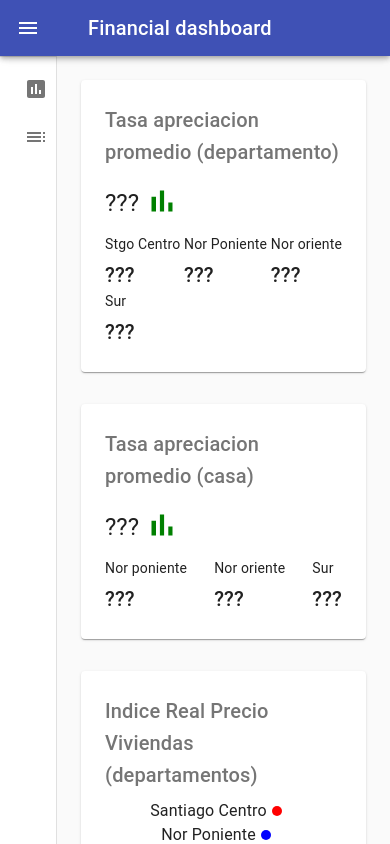
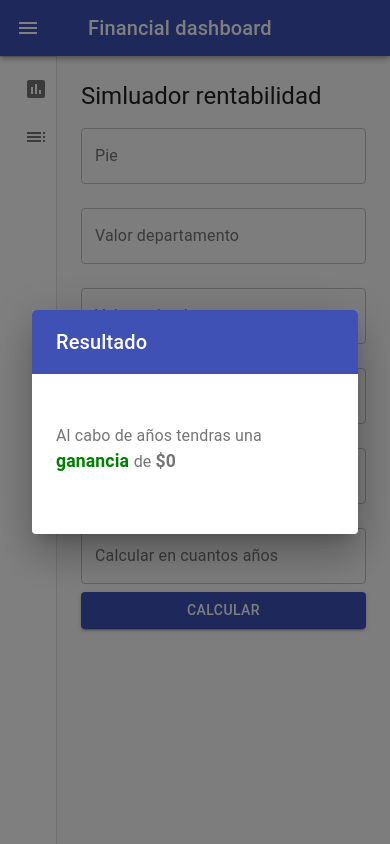
Before and after one commit to mopitz199/financial-app, a React (Create React App) app: page / in a window 390 px wide. Shown: the top 844 px of the page. Built offline with nearby package versions, Linux system fonts and the light colour scheme; no server answers.

Commit message:
chore(financial_app): adding icons to phone side view and styling the result modal of simulation

```diff
--- a/src/App.js
+++ b/src/App.js
@@ -103,7 +103,7 @@ export default function MiniDrawer() {
   const classes = useStyles();
   const theme = useTheme();
   const [open, setOpen] = React.useState(false);
-  const [currentPage, setCurrentPage] = React.useState(pages[0]);
+  const [currentPage, setCurrentPage] = React.useState(pages[1]);
 
   const [irpdData, setIrpdData] = useState([])
   const [nationalOfferData, setNationalOfferData] = useState([])
@@ -215,7 +215,7 @@ export default function MiniDrawer() {
                 <ListItemIcon className={classes.listItemIcon}>{page.icon}</ListItemIcon>
               </MediaQuery>
               <MediaQuery maxDeviceWidth={599}>
-                <ListItemIcon></ListItemIcon>
+                <ListItemIcon>{page.icon}</ListItemIcon>
               </MediaQuery>
               <ListItemText primary={page.title} />
             </ListItem>
--- a/src/components/simulador-rentabilidad-form.js
+++ b/src/components/simulador-rentabilidad-form.js
@@ -1,9 +1,10 @@
 import React from 'react';
-import { makeStyles } from '@material-ui/core/styles';
+import { makeStyles, useTheme } from '@material-ui/core/styles';
 import Grid from '@material-ui/core/Grid';
 import Typography from '@material-ui/core/Typography';
 import TextField from '@material-ui/core/TextField';
 import Button from '@material-ui/core/Button';
+import Box from '@material-ui/core/Box';
 
 import DialogTitle from '@material-ui/core/DialogTitle';
 import Dialog from '@material-ui/core/Dialog';
@@ -21,6 +22,10 @@ const useStyles = makeStyles(theme => ({
   },
   redText:{
     color: 'red'
+  },
+  importantText:{
+    fontSize: '1.1em',
+    fontWeight: '600'
   }
 }));
 
@@ -28,6 +33,7 @@ const useStyles = makeStyles(theme => ({
 export default function SimulatorProfitabilityForm(props){
 
   const classes = useStyles();
+  const theme = useTheme();
 
   const handleChange = name => event => {
     setValues({ ...values, [name]: event.target.value });
@@ -42,7 +48,7 @@ export default function SimulatorProfitabilityForm(props){
     calcularAnios: '',
   });
 
-  const [open, setOpen] = React.useState(false)
+  const [open, setOpen] = React.useState(true)
   const [calculate, setCalculate] = React.useState(0)
 
   function onCalculate(){
@@ -62,23 +68,25 @@ export default function SimulatorProfitabilityForm(props){
   function modal(){
     return (
       <Dialog onClose={() => setOpen(false)} aria-labelledby="simple-dialog-title" open={open}>
-        <DialogTitle id="simple-dialog-title">Resultado</DialogTitle>
+        <DialogTitle id="simple-dialog-title" style={{backgroundColor: theme.palette.primary.main, color: theme.palette.common.white}}>Resultado</DialogTitle>
         <DialogContent>
+          <Box pb={5} pt={5}>
             <Grid container alignItems="center" justify="center">
               {calculate < 0 ? (
                 <DialogContentText>
                   Al cabo de {values.calcularAnios} años tendras una
-                <span className={classes.redText}> deuda </span>
-                de {Math.abs(parseInt(calculate))}
+                  <span className={`${classes.importantText} ${classes.greenText}`}> deuda </span>
+                  de <span className={`${classes.importantText}`}>${Math.abs(parseInt(calculate))}</span>
                 </DialogContentText>
               ): (
                 <DialogContentText>
                   Al cabo de {values.calcularAnios} años tendras una
-                <span className={classes.greenText}> ganancia </span>
-                de {Math.abs(parseInt(calculate))}
+                  <span className={`${classes.importantText} ${classes.greenText}`}> ganancia </span>
+                  de <span className={`${classes.importantText}`}>${Math.abs(parseInt(calculate))}</span>
                 </DialogContentText>
               )}
             </Grid>
+          </Box>
         </DialogContent>
       </Dialog>
     )
```
Lines whose indentation alone changed are shown as unchanged.
